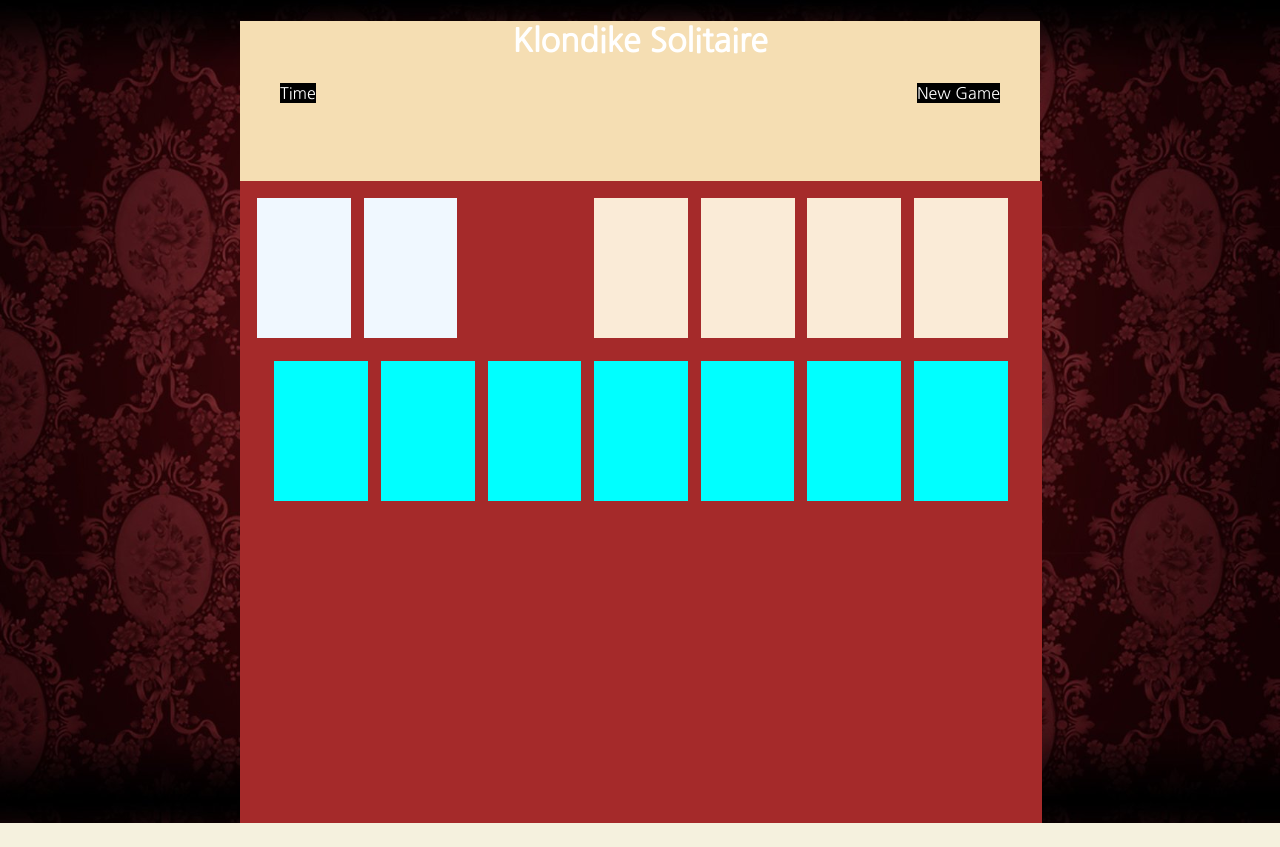
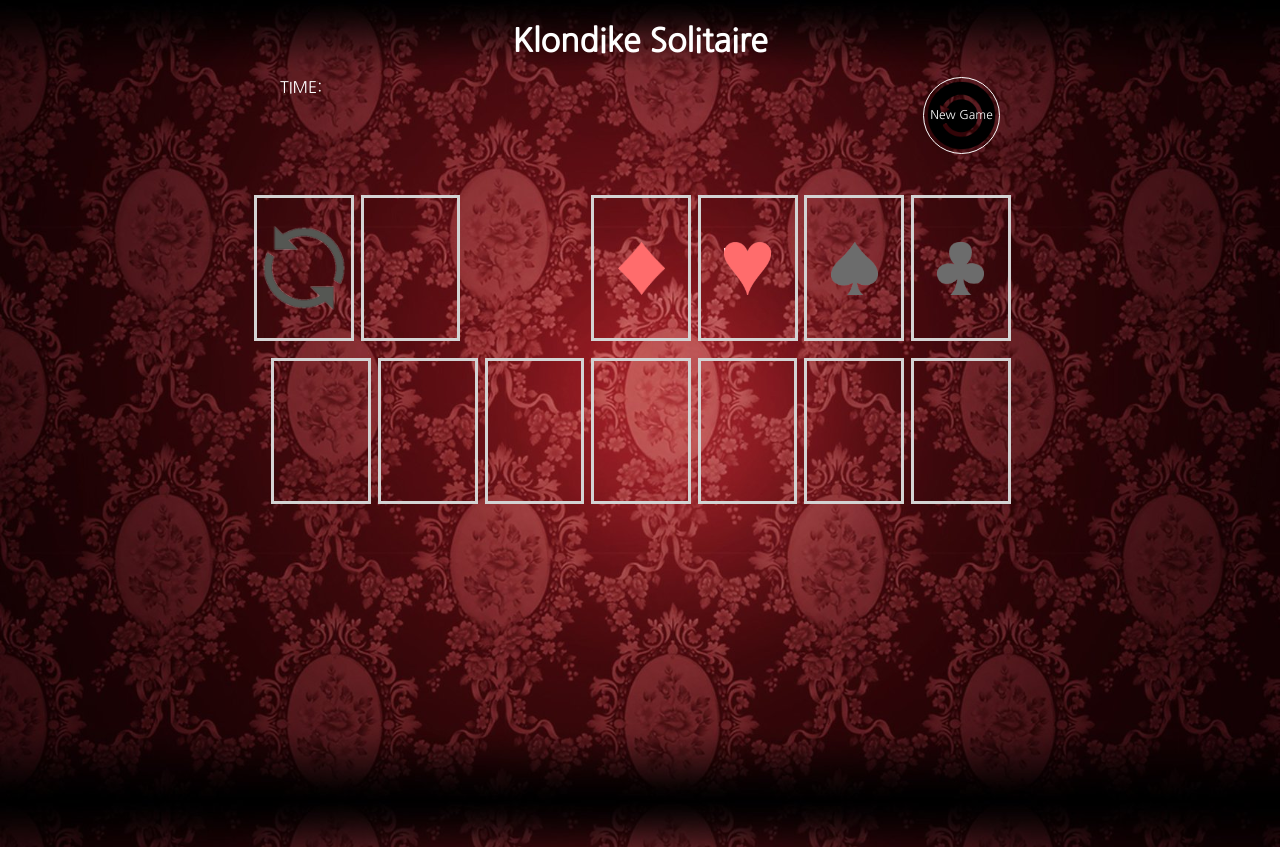
Before and after one commit to taelourdezzz/Angular-Solitaire-Salita, an Angular app: page / in a window 1280 px wide. Before the commit the page ends 823 px from the top, so only its background shows below. Built offline with nearby package versions, Linux system fonts and the light colour scheme.

Commit message:
Clean Layout

```diff
--- a/src/app/app.component.css
+++ b/src/app/app.component.css
@@ -6,16 +6,14 @@ div{
 
 #header {
     width: 100%;
-    height: 20vh;
+    height: 17vh;
     display: block;
-    background-color: wheat;
-
+    padding-bottom: 3vh;
 }
 
 #gameboard {
-    height: 80vh;
+    height: 83vh;
     width: 100%;
-    background-color: brown;
     display: block;
     padding: 1px;
 }
--- a/src/app/header-division/header-division.component.css
+++ b/src/app/header-division/header-division.component.css
@@ -1,17 +1,25 @@
 #timer {
     float: left;
     margin-left: 5%;
-    background-color: black;
     display: block;
 }
 
 #restart {
     float: right;
     margin-right: 5%;
-    background-color: black;
     display: block;
+    height: 75px;
+    width: 75px;
+    font-size: 1.5vh;
+    line-height: 75px;
+    background-image: url(../../../src/assets/Images/restart.png);
+	background-repeat: no-repeat;
+    background-size: 100% 100%;
+    border: 1px solid white;
+    border-radius: 50%;
 }
 
 h1 {
     display: block;
+    margin-bottom: 2vh;
 }
--- a/src/app/header-division/header-division.component.html
+++ b/src/app/header-division/header-division.component.html
@@ -1,3 +1,3 @@
 <h1>{{ title }}</h1>
-<div id="timer">Time</div>
+<div id="timer">TIME: </div>
 <div id="restart">New Game</div>
--- a/src/app/play-table/play-table.component.css
+++ b/src/app/play-table/play-table.component.css
@@ -1,9 +1,16 @@
 #deck div {
     height: 100%;
-    background-color: aliceblue;
     margin-right: 1vw;
     float: left;
 }
+
+#talon {
+    background-image: url(../../../src/assets/Images/refill.png);
+    background-size: contain;
+    background-repeat: no-repeat;
+    background-position: center;
+}
+
 #foundation {
     height: 100%;
     float: right;
@@ -15,20 +22,24 @@
     float: left;
     width: 40%;
 }
+
 #foundation div{
-    background-color: antiquewhite;
     display: inline-block;
     margin-left: 1vw;
+    background-size: 50% 38%;
+    background-repeat: no-repeat;
+    background-position: center;
 }
 
 #tableau div{
-    background-color: aqua;
     display: inline-block;
     margin: .5vw;
 }
+
 .slot {
     height: 140px;
     width: 93.8px;
+    outline: 3px solid lightgray;
 }
 
 #top {
@@ -41,3 +52,19 @@
     height: 140px;
     width: 100%;
 }
+
+#diamond {
+    background-image: url(../../../src/assets/Images/diamond.png);
+}
+
+#heart {
+    background-image: url(../../../src/assets/Images/heart.png);
+}
+
+#spade {
+    background-image: url(../../../src/assets/Images/spade.png);
+}
+
+#club {
+    background-image: url(../../../src/assets/Images/club.png);
+}
--- a/src/index.html
+++ b/src/index.html
@@ -5,7 +5,7 @@
   <title>Solitaire</title>
   <base href="/">
   <meta name="viewport" content="width=device-width, initial-scale=1">
-  <link rel="icon" type="image/x-icon" href="favicon.ico">
+  <link rel="icon" type="image/x-icon" href="../../../src/assets/my_icon.ico">
   <link href="https://fonts.googleapis.com/css?family=Nanum+Gothic" rel="stylesheet">
 </head>
 <body>
```
Also changed, not shown: 2 other files (tests, documents, lock files or other folders).
